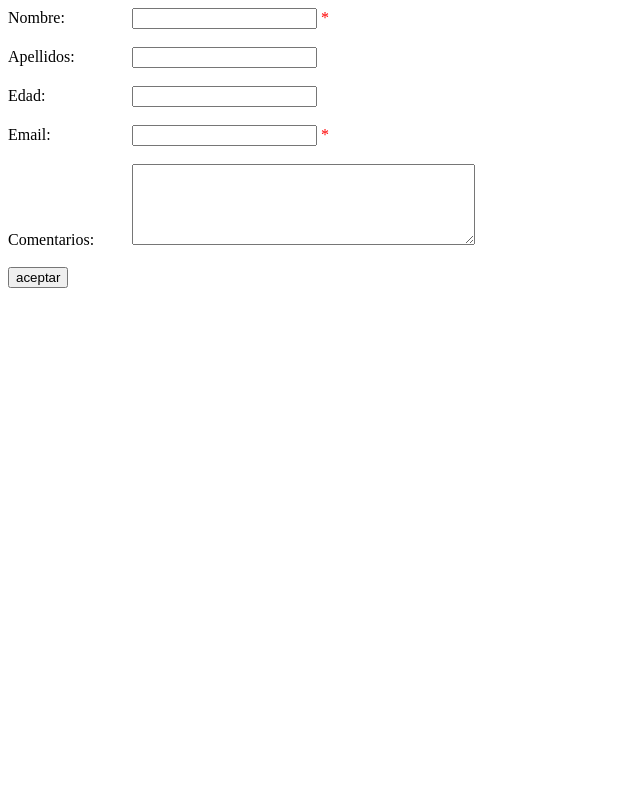
After one commit to javipj/Sarti_1819, a PHP site: page /ejercicio8.php in a window 1280 px wide. The commit adds this page. Shown: the whole page, without its empty margins (0-640 px from the left). Run offline with PHP 8.4, Linux system fonts and the light colour scheme.

Commit message:
Canvis 29-30/04

```diff
--- /dev/null
+++ b/uf1/part2/css/estilo.css
@@ -0,0 +1,14 @@
+html, body{
+    width: 100%;
+    height: 100%;
+}
+.correcto{
+    color: green;
+}
+.error{
+    color: red;
+}
+label{
+    display: inline-block;
+    width:120px;
+}
--- /dev/null
+++ b/uf1/part2/ejercicio8.php
@@ -0,0 +1,75 @@
+<!DOCTYPE html>
+<html>
+<head>
+    <meta charset="utf-8" />
+    <title>Page Title</title>
+    <link rel="stylesheet" type="text/css" href="css/estilo.css" />
+    <script src="main.js"></script>
+</head>
+<body>
+    <?php
+        $nombre = $apellidos = $edad = $email = $comentarios = "";
+        $nombreErr = $edadErr = $emailErr="";
+        if (isset($_REQUEST['submit'])){
+            if (empty($_REQUEST["nombre"])) {
+                $nombreErr = "Es obligatorio informar el nombre.";
+            }else{
+                $nombre = test_input($_REQUEST["nombre"]);
+            }
+            if (!empty($_REQUEST["apellidos"])) {
+                $apellidos = test_input($_REQUEST["apellidos"]);
+            }
+            if (empty($_REQUEST["email"])) {
+                $emailErr = "Es obligatorio informar el email.";
+            }else{
+                $email = test_input($_REQUEST["email"]);
+                if (!filter_var($email, FILTER_VALIDATE_EMAIL)) {
+                    $emailErr = "Formato de email incorrecto";
+                }
+            }
+            if (!empty($_REQUEST["edad"])){
+                if (is_numeric($_REQUEST["edad"])){
+                    $edad = test_input($_REQUEST["edad"]);
+                    if ($edad<=18){
+                        $edadErr = "La edad a informar ha de ser igual o superior a 18.";
+                    }
+                }else{
+                    $edadErr = "La edad tiene que ser un número.";
+                }
+            }
+            if (!empty($_REQUEST["comentarios"])) {
+                $comentarios = test_input($_REQUEST["comentarios"]);
+            }
+        }
+        function test_input($data) {
+            $data = trim($data);
+            $data = stripslashes($data);
+            $data = htmlspecialchars($data);
+            return $data;
+        }
+    ?>
+            <form  method="post" action="<?=htmlspecialchars($_SERVER["PHP_SELF"])?>">
+                <label>Nombre:</label>
+                <input type="text" name="nombre" value="<?=$nombre?>">
+                    <span class="error">* <?=$nombreErr?></span>
+                    <br><br>
+                <label>Apellidos:</label>
+                <input type="text" name="apellidos" value="<?=$apellidos?>">
+                    <br><br>
+                <label>Edad:</label>
+                <input type="number" name="edad" value="<?=$edad?>">
+                    <span class="error"> <?=$edadErr?></span>
+                    <br><br>
+                <label>Email:</label>
+                <input type="email" name="email" value="<?=$email?>">
+                    <span class="error">* <?=$emailErr?></span>
+                    <br><br>
+                <label>Comentarios:</label>
+                <textarea name="comentarios" rows="5" cols="40">
+<?=$comentarios?>
+                </textarea>
+                <br><br>
+                <input type="submit" name="submit" value="aceptar">
+            </form>
+</body>
+</html>
--- a/uf1/part2/ejercicio_formularios_2.php
+++ b/uf1/part2/ejercicio_formularios_2.php
@@ -8,8 +8,6 @@ calculadora que haga la suma de dos valores
 - 1 botón de envío de datos
 
 */
-
-
 if(isset($_REQUEST["submit"])){
 
     echo suma($_REQUEST["v1"],$_REQUEST["v2"]);
```
Also changed, not shown: uf1/part2/ejemplo_registro.php (added, +85 -0 lines), uf1/part2/ejercicio5.php (added, +45 -0 lines), uf1/part2/ejercicio5_loginOK.php (added, +13 -0 lines).
